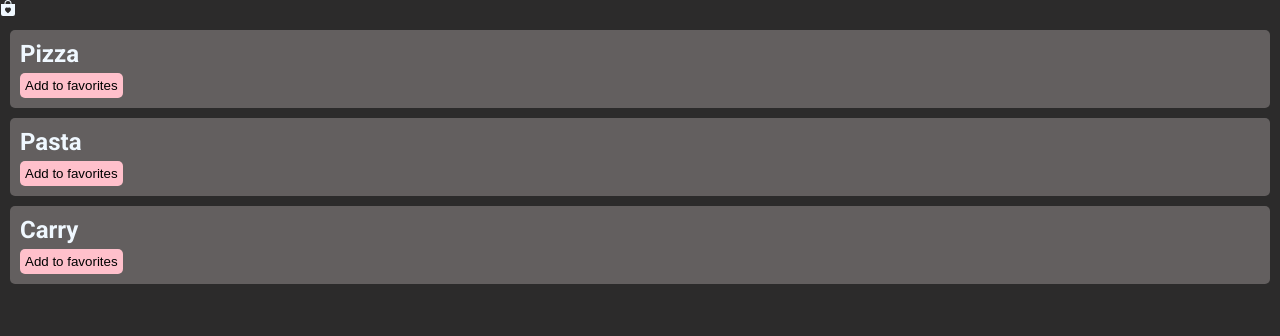
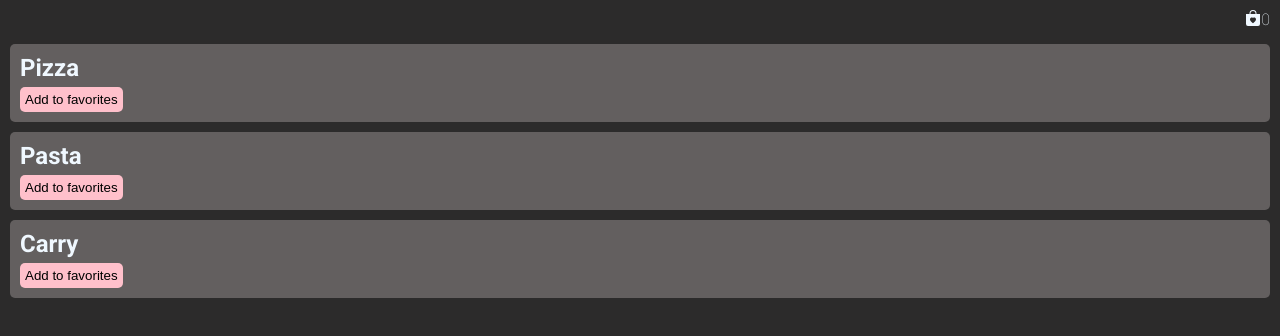
Before and after one commit to Veronika4Donchenko4/RTK, a React (Create React App) app: page / in a window 1280 px wide. Shown: the top 336 px of the page. Built offline with nearby package versions, Linux system fonts and the light colour scheme; a web font is replaced by a local one.

Commit message:
with react icons

```diff
--- a/src/App.jsx
+++ b/src/App.jsx
@@ -1,12 +1,10 @@
 import RecipeItem from "./recipe-item/RecipeItem";
-import {BsFillBagHeartFill} from 'react-icons/bs'
+import Header from "./header/Header"
 
 function App() {
   return (
     <section>
-      <header>
-      <BsFillBagHeartFill/>
-      </header>
+      <Header />
     <div>
       <RecipeItem recipe ={{
         id: 1,
--- /dev/null
+++ b/src/header/Header.jsx
@@ -0,0 +1,13 @@
+import {BsFillBagHeartFill} from 'react-icons/bs'
+import styles from './Header.module.css'
+import { useFavorites } from '../hooks/useFavorites'
+
+export default function Header(){
+   const { favorites } = useFavorites()
+   return (
+    <header className={ styles.header }>
+   <BsFillBagHeartFill/>
+   <span>{ favorites.length }</span>
+   </header>
+   )
+}
--- /dev/null
+++ b/src/header/Header.module.css
@@ -0,0 +1,5 @@
+.header {
+    display: flex;
+    justify-content: end;
+    padding: 10px 10px 5px;
+}
--- /dev/null
+++ b/src/hooks/useFavorites.js
@@ -0,0 +1,8 @@
+import { useSelector } from 'react-redux'
+
+export const useFavorites = () => {
+    const { favorites } = useSelector(state => state)
+
+    return { favorites}
+
+}
--- a/src/recipe-item/RecipeItem.jsx
+++ b/src/recipe-item/RecipeItem.jsx
@@ -1,11 +1,11 @@
-import { useSelector } from 'react-redux'
 import React from 'react'
 import styles from './RecipeItem.module.css'
 import { useActions } from '../hooks/useActions'
+import { useFavorites } from '../hooks/useFavorites'
 
 
 const RecipeItem = ( {recipe} ) => {
-    const { favorites } = useSelector(state => state)
+    const { favorites } = useFavorites()
 
     const { toggleFavorites } = useActions()
 
```
